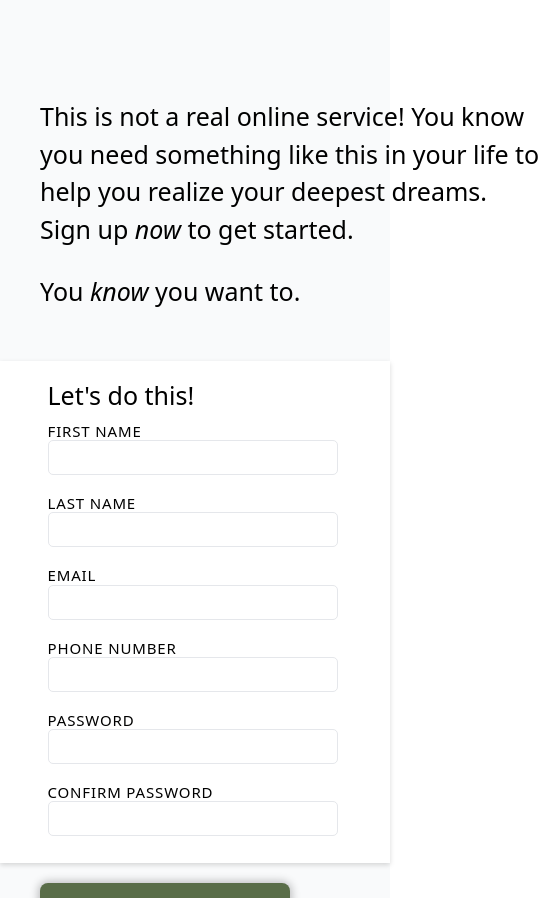
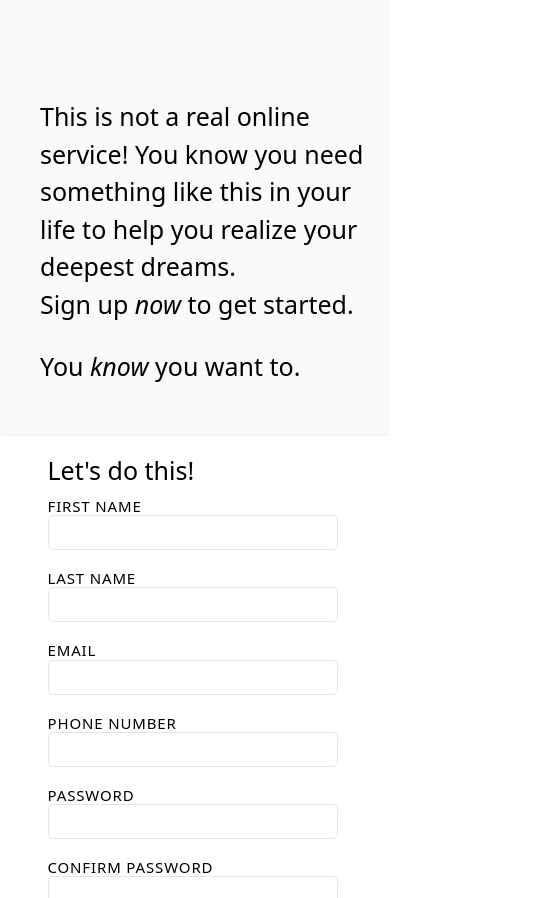
Before and after one commit to hunterjmk/sign-up-form, a plain HTML site: page index.html in a window 390 px wide. Shown: the part 846-1744 px from the top of the page, 541 px wide, since content can reach past the window. Drawn offline with Linux system fonts and the light colour scheme.

Commit message:
Fix mobile resposiveness

```diff
--- a/styles.css
+++ b/styles.css
@@ -171,6 +171,7 @@
 @media  screen and (max-width: 500px) {
     body {
         flex-direction: column;
+        width: 100%;
     }
 
     aside,
@@ -179,7 +180,7 @@
     }
 
     .par {
-        max-width: 35ch;
+        width: 24ch;
     }
 
     .container {
```
